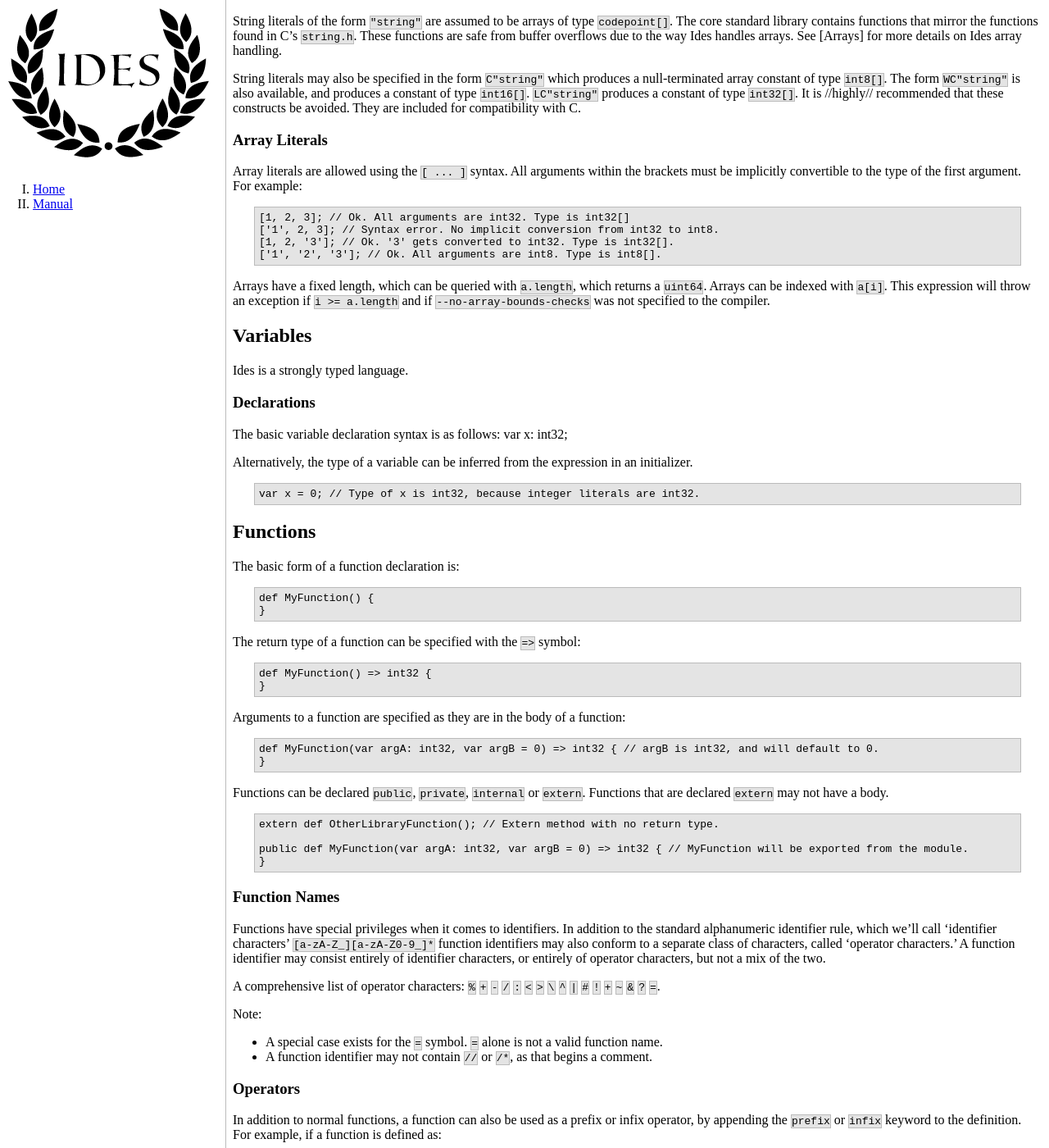
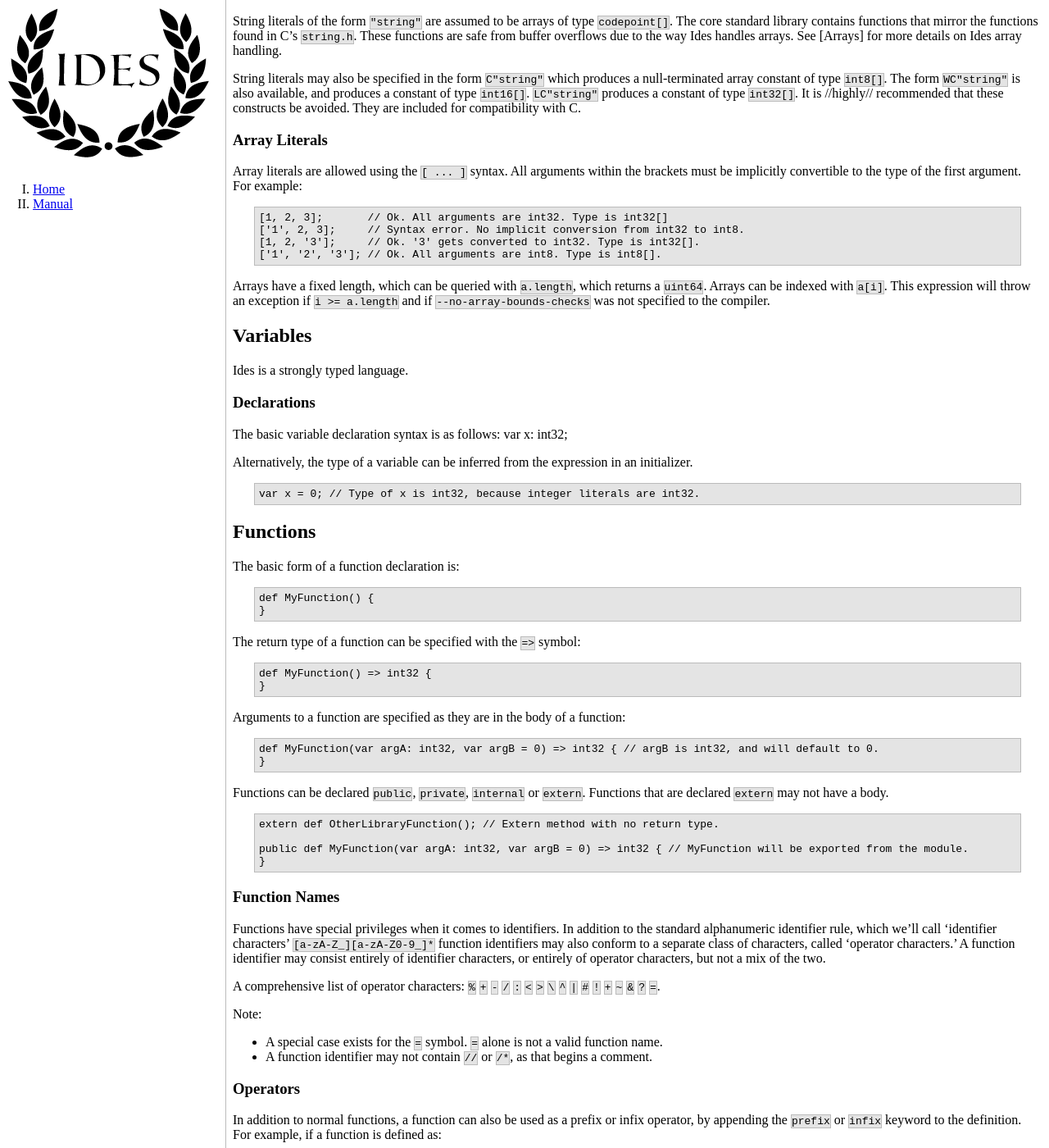
Before and after one commit to Ides-Language/ides-language.github.com, a Jekyll site: the page built from ides-manual.markdown, in a window 1280 px wide and 1400 px high, scrolled down 2000 px. Shown: the whole window at 82% size. Built offline with Jekyll 4.4.1, drawn with Linux system fonts in a browser that asks for light colours.

Commit message:
Still more edge cases, dammit.

```diff
--- a/css/ides.css
+++ b/css/ides.css
@@ -7,7 +7,7 @@ code {
 pre code {
 	border: none;
 	background-color: transparent;
-	white-space: pre-line;
+	white-space: pre-wrap;
 }
 
 pre {
```
